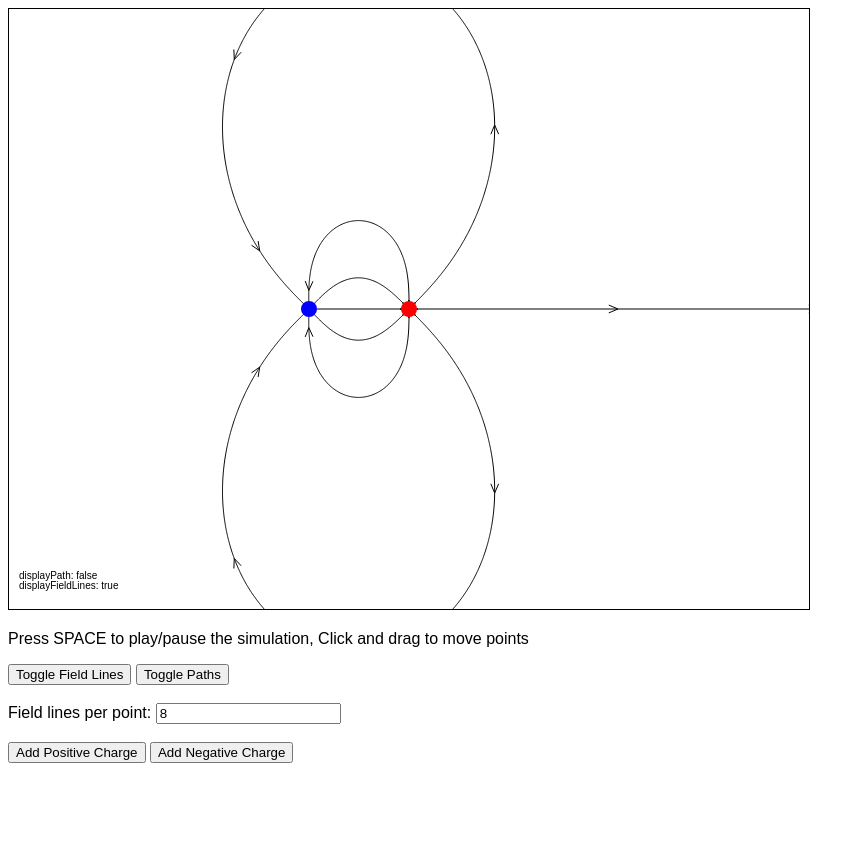
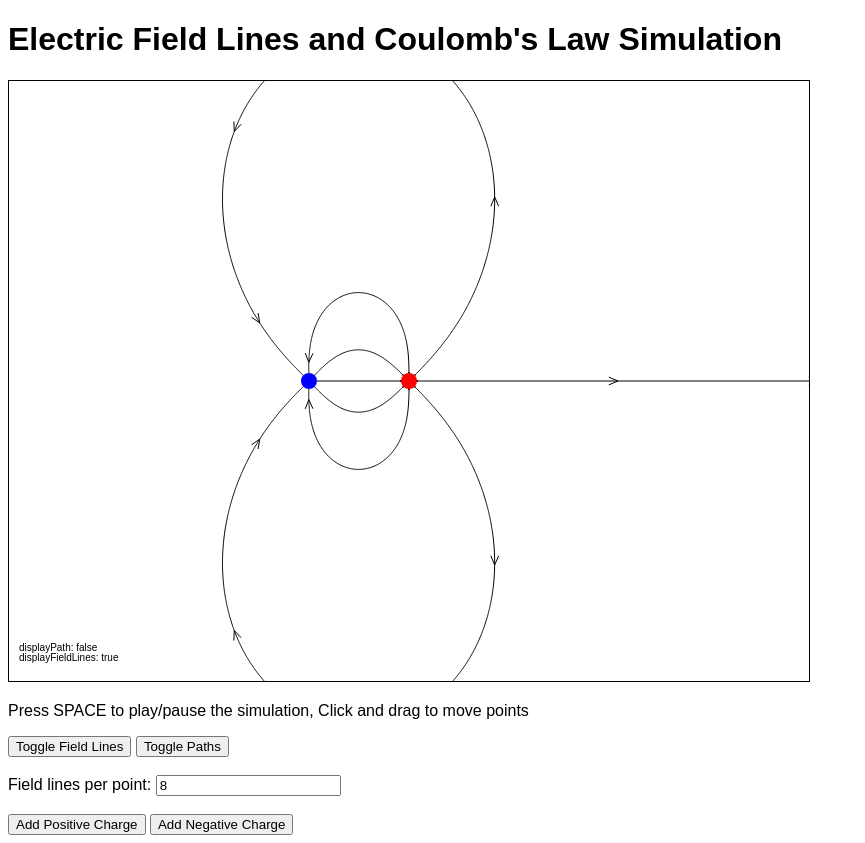
Before and after one commit to jayp570/jayp570.github.io, a plain HTML site: page miscellaneous/coulombslaw/index.html in a window 1280 px wide. Shown: the whole page, without its empty margins (0-865 px from the left). Before the commit the page ends 800 px from the top, so only its background shows below. Drawn offline with Linux system fonts and the light colour scheme.

Commit message:
added titles

```diff
--- a/miscellaneous/coulombslaw/index.html
+++ b/miscellaneous/coulombslaw/index.html
@@ -16,6 +16,7 @@
     </style>
 </head>
 <body>
+    <h1>Electric Field Lines and Coulomb's Law Simulation</h1>
     <canvas></canvas> <br>
     <p>Press SPACE to play/pause the simulation, Click and drag to move points</p>
     <button onclick="toggleFieldLines()">Toggle Field Lines</button>
```
Also changed, not shown: miscellaneous/hookeslaw/index.html (+1 -0 lines).
